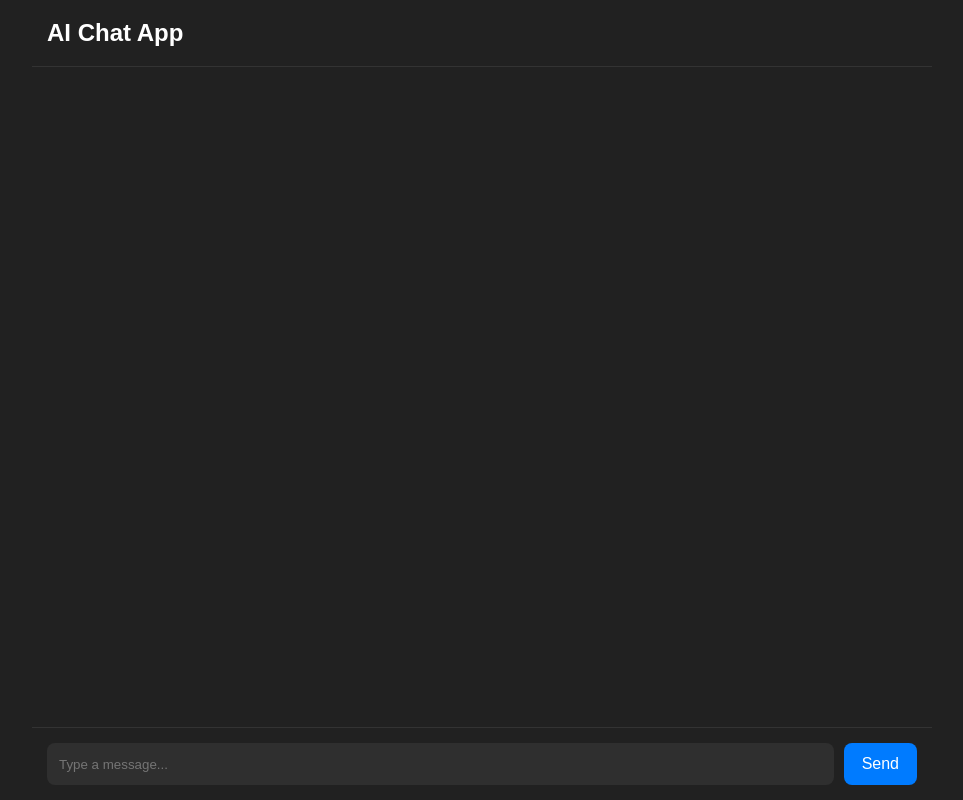
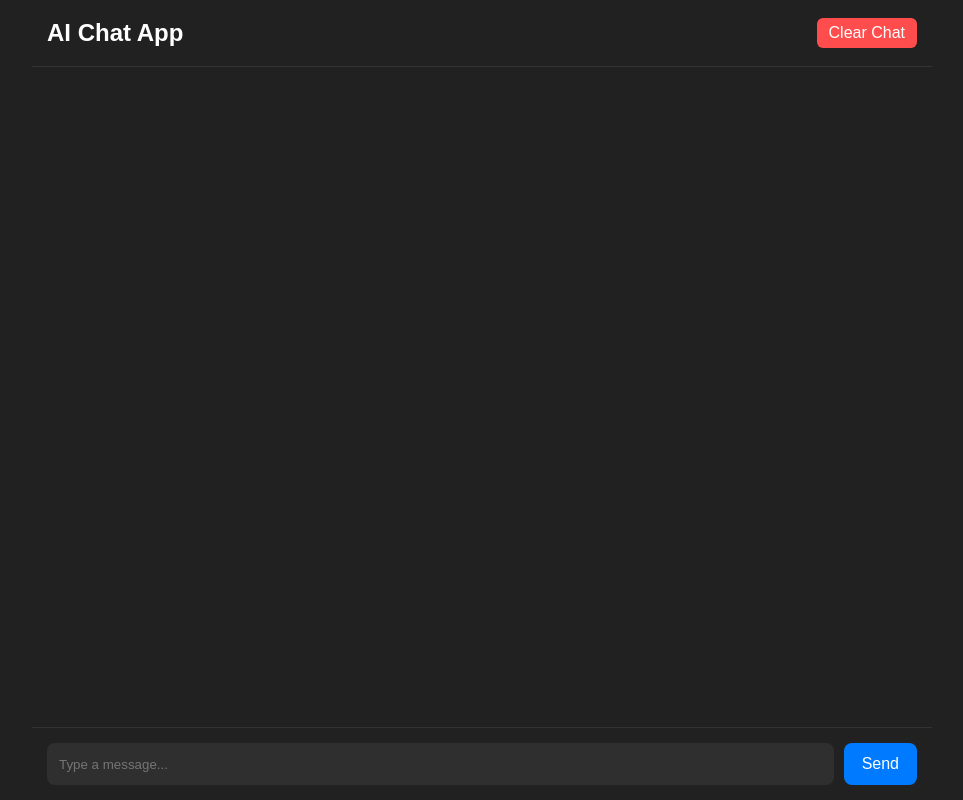
Before and after one commit to AHMED-KHAN-LOHANI/ai-chat-app, a React (Vite) app in the folder ai-chat-app/: page / in a window 1280 px wide. Shown: the whole page, without its empty margins (158-1121 px from the left). Built offline with nearby package versions, Linux system fonts and the light colour scheme.

Commit message:
added 'clear' chat functionatility and prepare backend for deployment

```diff
--- a/ai-chat-app/src/App.jsx
+++ b/ai-chat-app/src/App.jsx
@@ -58,18 +58,40 @@ function App() {
         }}
       >
         {/* Header */}
-        <h2
-          style={{
-            padding: "15px",
-            borderBottom: "1px solid #333",
-            margin: 0,
-            flexShrink: 0,   // ✅ prevent header from shrinking
-          }}
-        >
-          AI Chat App
-        </h2>
+
 
         {/* Chat Area */}
+        <div
+  style={{
+    display: "flex",
+    justifyContent: "space-between",
+    alignItems: "center",
+    padding: "15px",
+    borderBottom: "1px solid #333",
+    flexShrink: 0,
+  }}
+>
+  <h2 style={{ margin: 0 }}>AI Chat App</h2>
+
+  <button
+    onClick={async () => {
+      await fetch("http://localhost:5000/reset", {
+        method: "POST",
+      });
+      setChat([]);
+    }}
+    style={{
+      padding: "6px 12px",
+      borderRadius: "6px",
+      border: "none",
+      backgroundColor: "#ff4d4d",
+      color: "white",
+      cursor: "pointer",
+    }}
+  >
+    Clear Chat
+  </button>
+</div>
         <div
           style={{
             flex: 1,
```
Also changed, not shown: 1 other file (tests, documents, lock files or other folders).
